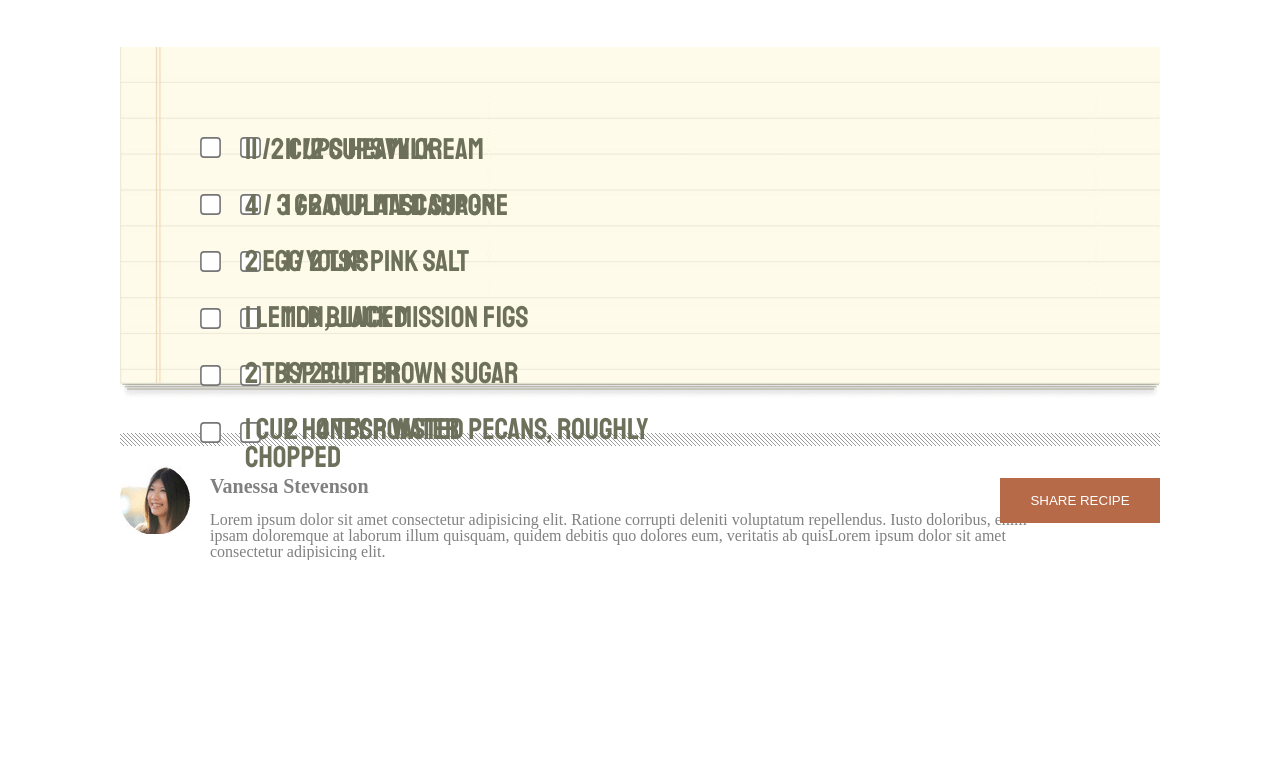
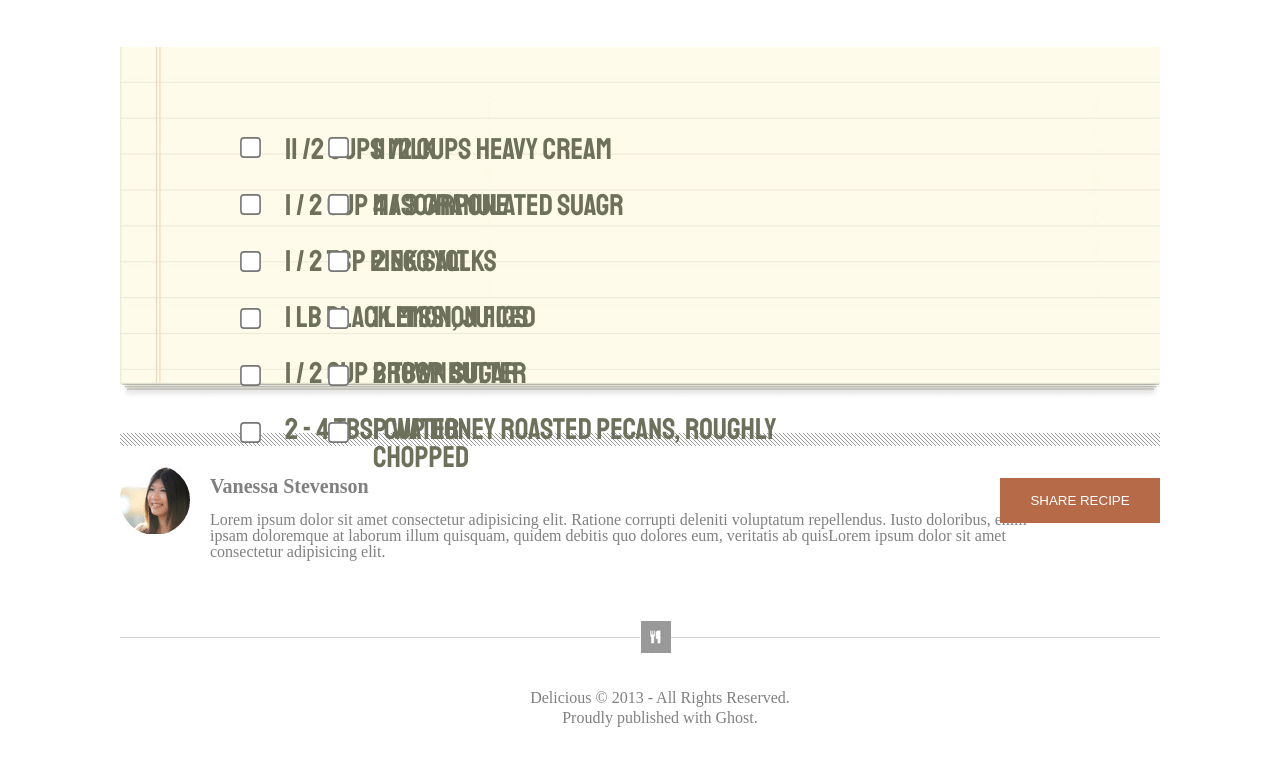
Before and after one commit to latifaghassan/chocolate-pizza, a plain HTML site: page index.html in a window 1280 px wide. Shown: the part 1444-2215 px from the top of the page. Before the commit the page ends 2004 px from the top, so only its background shows below. Drawn offline with Linux system fonts and the light colour scheme; a web font is replaced by a local one.

Commit message:
finish footer-2 section

```diff
--- a/css/style.css
+++ b/css/style.css
@@ -138,7 +138,7 @@ header nav{
 #form2{
   position: absolute;
   top: 80px;
-  right: 30em;
+  right: 22em;
   width: 30em;
 }
 
@@ -197,3 +197,25 @@ footer{
   background-color: #b66a47;
   color: white;
 }
+
+#footer-2{
+  position: relative;
+  margin-top: 100px;
+  border-top: 1px solid lightgray;
+
+}
+
+#footer-img{
+  position: absolute;
+  top: -18px;
+  left: 50%;
+}
+
+#footer-2 p{
+  text-align: center;
+  padding-top: 50px;
+  padding-bottom: 40px ;
+  padding-left: 40px ;
+  line-height: 20px;
+
+}
--- a/index.html
+++ b/index.html
@@ -90,7 +90,8 @@
       <button>SHARE RECIPE</button>
     </section>
     <section id="footer-2">
-
+      <img src="img/small-logo.png" alt="footer-logo" id="footer-img">
+      <p>Delicious &copy; 2013 - All Rights Reserved. <br> Proudly published with Ghost.</p>
     </section>
   </footer>
 </body>
```
